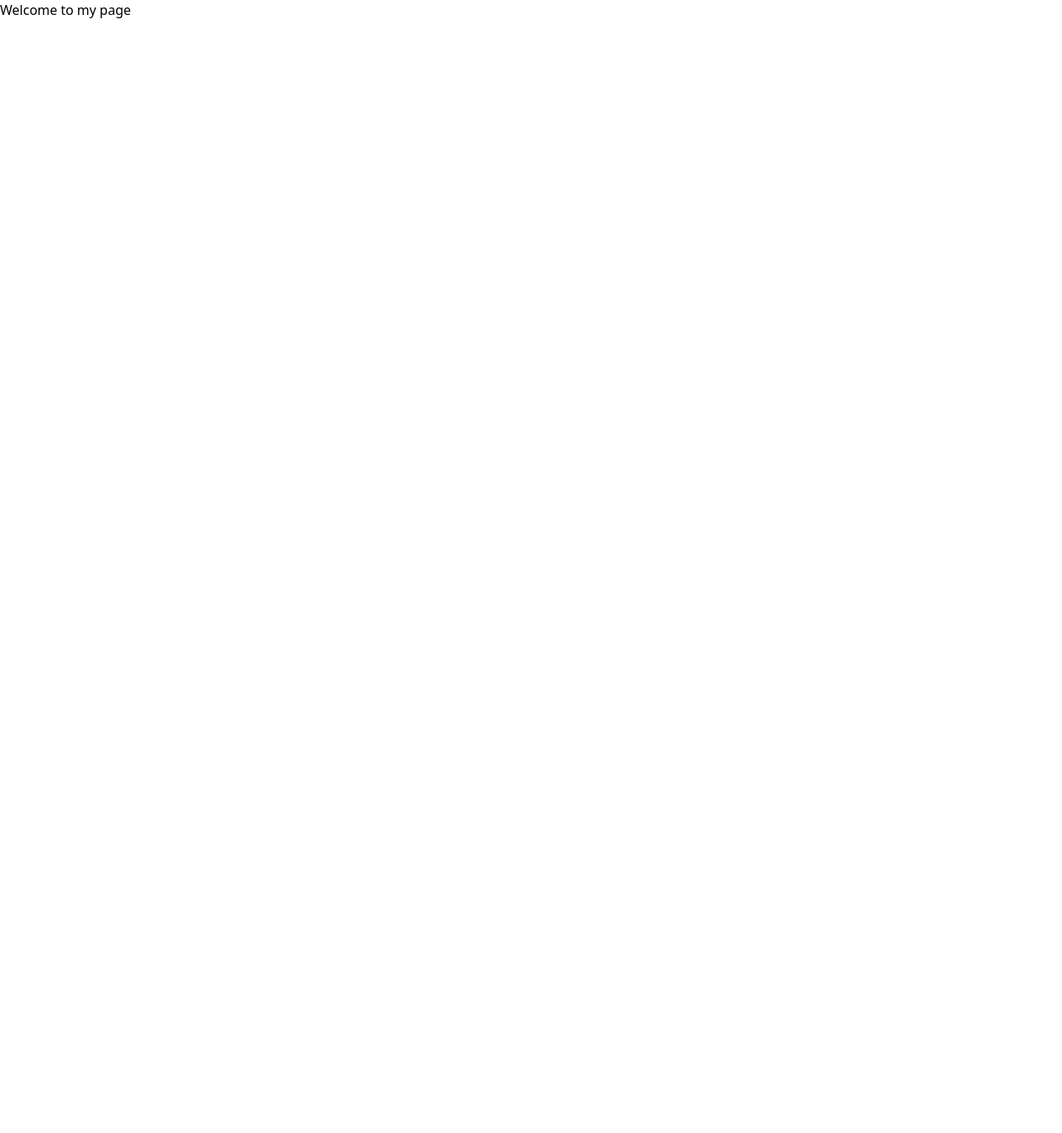
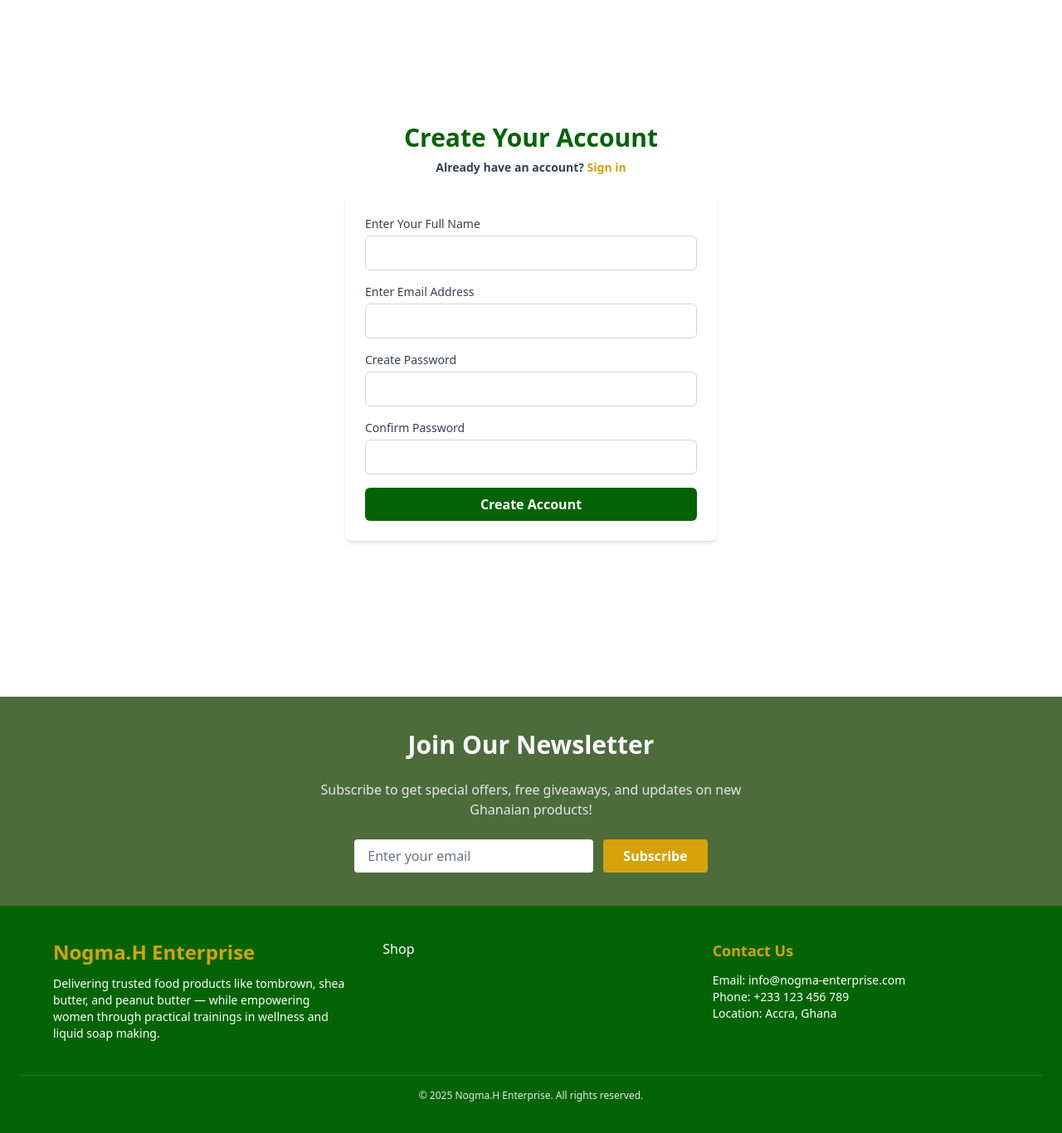
Before and after one commit to Naayart/nogmaenterprise, a React (Vite) app: page /register in a window 1280 px wide. Shown: the top 1366 px of the page at 83% size. Before the commit the page ends 800 px from the top, so only its background shows below. Built offline with nearby package versions, Linux system fonts and the light colour scheme.

Commit message:
additions for navbar, footer, newletter

```diff
--- a/src/components/Footer.jsx
+++ b/src/components/Footer.jsx
@@ -1,7 +1,41 @@
-export default function Footer(){
-    return(
-        <>
-        <h1>Hello</h1>
-        </>
-    );
+export default function Footer() {
+  return (
+    <footer className="bg-[#046404] text-white px-6 py-10">
+      <div className="max-w-6xl mx-auto grid grid-cols-1 md:grid-cols-3 gap-10">
+
+        {/* Brand Info */}
+        <div>
+          <h2 className="text-2xl font-bold text-[#D5A20A]">Nogma.H Enterprise</h2>
+          <p className="mt-3 text-sm">
+            Delivering trusted food products like tombrown, shea butter, and peanut butter — while empowering women through practical trainings in wellness and liquid soap making.
+          </p>
+        </div>
+
+        {/* Newsletter */}
+        <div>
+          <ul>
+            <li>Shop</li>
+            <li></li>
+            <li></li>
+            <li></li>
+            <li></li>
+          </ul>
+
+        </div>
+
+        {/* Contact Info */}
+        <div>
+          <h3 className="text-lg font-semibold text-[#D5A20A] mb-3">Contact Us</h3>
+          <p className="text-sm">Email: info@nogma-enterprise.com</p>
+          <p className="text-sm">Phone: +233 123 456 789</p>
+          <p className="text-sm">Location: Accra, Ghana</p>
+        </div>
+      </div>
+
+      {/* Footer Bottom */}
+      <div className="text-center text-xs text-gray-200 mt-10 border-t border-green-700 pt-4">
+        &copy; {new Date().getFullYear()} Nogma.H Enterprise. All rights reserved.
+      </div>
+    </footer>
+  );
 }
--- a/src/components/Navbar.jsx
+++ b/src/components/Navbar.jsx
@@ -1,20 +1,54 @@
+import logo from "../assets/images/logo.jpeg";
+import { Link } from "react-router";
+import { ShoppingCart } from "lucide-react";
+
 export default function Navbar() {
   return (
-    <>
-      <nav>
-        <h1>
-          <span>Nogma</span>
-          <span>H</span>
-          <span>Enterprise</span>
-        </h1>
+    <nav className="bg-[#B4E4AC] shadow px-10 py-4">
+      <div className="flex flex-col md:flex-row md:items-center md:justify-between space-y-4 md:space-y-0">
+        {/* Logo + Company Name */}
+        <div className="flex items-center space-x-4">
+          <img src={logo} alt="Logo" className="h-14 w-auto" />
+          <Link
+            to={"/"}
+            className="text-1xl md:text-2xl font-extrabold text-[#046404] flex flex-col leading-tight"
+          >
+            <div className="flex space-x-1">
+              <span>Nogma</span>
+              <span>
+                {" "}
+                <span className="text-[#D5A20A]">.</span>H
+              </span>
+            </div>
+            <span className="text-[#D5A20A] text-1xl tracking-wide">
+              Enterprise
+            </span>
+          </Link>
+        </div>
 
-        <div className=" space-x-5 inline-block ">
-          <button className="font-bold ">Login</button>
-          <button className="bg-[#7848F4] text-white px-7 py-2 rounded-sm">
-            Signup
-          </button>
+        {/* Navigation Links */}
+        <div className="flex flex-col md:flex-row md:items-center md:space-x-6 text-lg font-medium text-gray-700 space-y-2 md:space-y-0 hover:[&>a]:text-[#046404]">
+          <a href="">Home</a>
+          <a href="">About</a>
+          <a href="">Products</a>
+          <a href="">Contact</a>
+          <a href="">Blog</a>
         </div>
-      </nav>
-    </>
+
+        {/* Auth + Cart */}
+        <div className="flex flex-col md:flex-row md:items-center md:space-x-5 space-y-2 md:space-y-0">
+          <div className="flex items-center space-x-2 text-[#043424] font-semibold">
+            <Link to="/login" className="hover:underline hover:text-[#046404]">
+              Login
+            </Link>
+            <span>/</span>
+            <Link to="/register" className="hover:underline hover:text-[#046404]">
+              Signup
+            </Link>
+          </div>
+          <ShoppingCart />
+        </div>
+      </div>
+    </nav>
   );
 }
--- /dev/null
+++ b/src/components/NewsLetter.jsx
@@ -0,0 +1,33 @@
+export default function NewsLetter() {
+  return (
+    <div className="bg-[#4C6C3C] px-6 py-10 text-center space-y-6 mt-10">
+      {/* Header */}
+      <h1 className="text-white font-extrabold text-3xl space-x-2">
+        <span>Join</span>
+        <span>Our</span>
+        <span>Newsletter</span>
+      </h1>
+
+      {/* Description */}
+      <p className="text-gray-200 max-w-xl mx-auto font-medium text-base">
+        Subscribe to get special offers, free giveaways, and updates on new Ghanaian products!
+      </p>
+
+      {/* Form */}
+      <form className="flex flex-col sm:flex-row justify-center items-center gap-3 mt-4">
+        <input
+          type="email"
+          name="email"
+          placeholder="Enter your email"
+          className="w-full sm:w-72 px-4 py-2 rounded-sm text-black bg-white placeholder-gray-500 focus:outline-none"
+        />
+        <button
+          type="submit"
+          className="bg-[#D5A20A] text-white font-semibold px-6 py-2 rounded-sm hover:bg-yellow-600 transition"
+        >
+          Subscribe
+        </button>
+      </form>
+    </div>
+  );
+}
--- /dev/null
+++ b/src/components/SubmitButton.jsx
@@ -0,0 +1,15 @@
+import { useFormStatus } from "react-dom";
+
+export default function SubmitButton({ title, className }) {
+  const { pending } = useFormStatus();
+
+  return (
+    <button
+      type="submit"
+      className={`${className} ${pending && "animate-pulse"}`}
+      disabled={pending}
+    >
+      {pending ? "Loading..." : title}
+    </button>
+  );
+}
--- a/src/pages/Home.jsx
+++ b/src/pages/Home.jsx
@@ -1,11 +1,14 @@
 import Navbar from "../components/Navbar";
 import Footer from "../components/Footer";
+import NewsLetter from "../components/NewsLetter";
 
 export default function Home(){
     return(
         <>
         <Navbar />
+        <NewsLetter/>
         <Footer />
+
         </>
     );
 }
--- a/src/pages/Login.jsx
+++ b/src/pages/Login.jsx
@@ -1,7 +1,68 @@
-export default function Login(){
-    return(
-        <div>
-            <h1>Welcome to my page</h1>
+import { Link } from "react-router";
+
+export default function Login() {
+  return (
+    <div className="min-h-screen bg-white flex items-center justify-center px-4">
+      <div className="w-full max-w-md space-y-6">
+        {/* Header */}
+        <div className="text-center">
+          <h1 className="text-3xl font-bold text-[#046404]">
+            Log In Your Account
+          </h1>
+          <p className="text-sm text-gray-700 mt-2 font-semibold">
+            Don't have an account?{" "}
+            <Link
+              to={"/register"}
+              className="text-[#D5A20A] font-semibold hover:underline cursor-pointer"
+            >
+              Sign Up
+            </Link>
+          </p>
         </div>
-    );
+
+        {/* Form */}
+        <form className="bg-white shadow-md rounded-lg p-6 space-y-4">
+          {/* Email */}
+          <div className="flex flex-col space-y-1">
+            <label
+              htmlFor="email"
+              className="text-sm font-medium text-gray-700"
+            >
+              Enter Email Address
+            </label>
+            <input
+              type="email"
+              name="email"
+              id="email"
+              className="px-4 py-2 border border-gray-300 rounded-md focus:ring-2 focus:ring-[#046404] focus:outline-none"
+            />
+          </div>
+
+          {/* Password */}
+          <div className="flex flex-col space-y-1">
+            <label
+              htmlFor="password"
+              className="text-sm font-medium text-gray-700"
+            >
+              Enter Password
+            </label>
+            <input
+              type="password"
+              name="password"
+              id="password"
+              className="px-4 py-2 border border-gray-300 rounded-md focus:ring-2 focus:ring-[#046404] focus:outline-none"
+            />
+          </div>
+
+          {/* Submit */}
+          <button
+            type="submit"
+            className="w-full bg-[#046404] text-white py-2 rounded-md hover:bg-green-700 font-semibold"
+          >
+            Log In
+          </button>
+        </form>
+      </div>
+    </div>
+  );
 }
--- a/src/pages/Register.jsx
+++ b/src/pages/Register.jsx
@@ -1,7 +1,91 @@
-export default function Register(){
-    return(
-        <div>
-            <h1>Welcome to my page</h1>
+import { Link } from "react-router";
+import NewsLetter from "../components/NewsLetter";
+import Footer from "../components/Footer";
+
+export default function Register() {
+  return (
+    <>
+    <div className="min-h-screen bg-white flex items-center justify-center px-4">
+      <div className="w-full max-w-md space-y-6">
+        {/* Header */}
+        <div className="text-center">
+          <h1 className="text-3xl font-bold text-[#046404]">Create Your Account</h1>
+          <p className="text-sm text-gray-700 mt-2 font-semibold">
+            Already have an account?{" "}
+            <Link to={'/login'} className="text-[#D5A20A] font-semibold hover:underline cursor-pointer ">
+              Sign in
+            </Link>
+          </p>
         </div>
-    );
+
+        {/* Form */}
+        <form className="bg-white shadow-md rounded-lg p-6 space-y-4">
+          {/* Full Name */}
+          <div className="flex flex-col space-y-1">
+            <label htmlFor="name" className="text-sm font-medium text-gray-700">
+              Enter Your Full Name
+            </label>
+            <input
+              type="text"
+              name="name"
+              id="name"
+              className="px-4 py-2 border border-gray-300 rounded-md focus:ring-2 focus:ring-[#046404] focus:outline-none"
+            />
+          </div>
+
+          {/* Email */}
+          <div className="flex flex-col space-y-1">
+            <label htmlFor="email" className="text-sm font-medium text-gray-700">
+              Enter Email Address
+            </label>
+            <input
+              type="email"
+              name="email"
+              id="email"
+              className="px-4 py-2 border border-gray-300 rounded-md focus:ring-2 focus:ring-[#046404] focus:outline-none"
+            />
+          </div>
+
+          {/* Password */}
+          <div className="flex flex-col space-y-1">
+            <label htmlFor="password" className="text-sm font-medium text-gray-700">
+              Create Password
+            </label>
+            <input
+              type="password"
+              name="password"
+              id="password"
+              className="px-4 py-2 border border-gray-300 rounded-md focus:ring-2 focus:ring-[#046404] focus:outline-none"
+            />
+          </div>
+
+          {/* Confirm Password */}
+          <div className="flex flex-col space-y-1">
+            <label htmlFor="confirmPassword" className="text-sm font-medium text-gray-700">
+              Confirm Password
+            </label>
+            <input
+              type="password"
+              name="confirmPassword"
+              id="confirmPassword"
+              className="px-4 py-2 border border-gray-300 rounded-md focus:ring-2 focus:ring-[#046404] focus:outline-none"
+            />
+          </div>
+
+          {/* Submit */}
+          <button
+            type="submit"
+            className="w-full bg-[#046404] text-white py-2 rounded-md hover:bg-green-700 font-semibold"
+          >
+            Create Account
+          </button>
+        </form>
+      </div>
+    </div>
+     <NewsLetter />
+     <Footer />
+    </>
+
+
+  );
 }
```
Also changed, not shown: src/assets/images/logo.jpeg (added).
